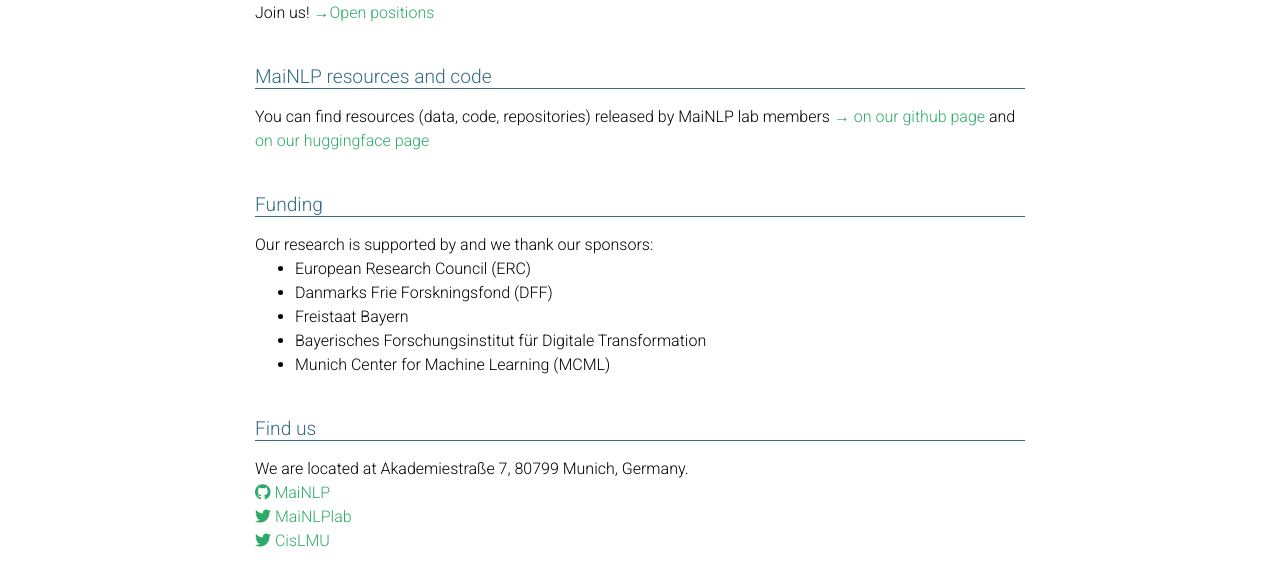
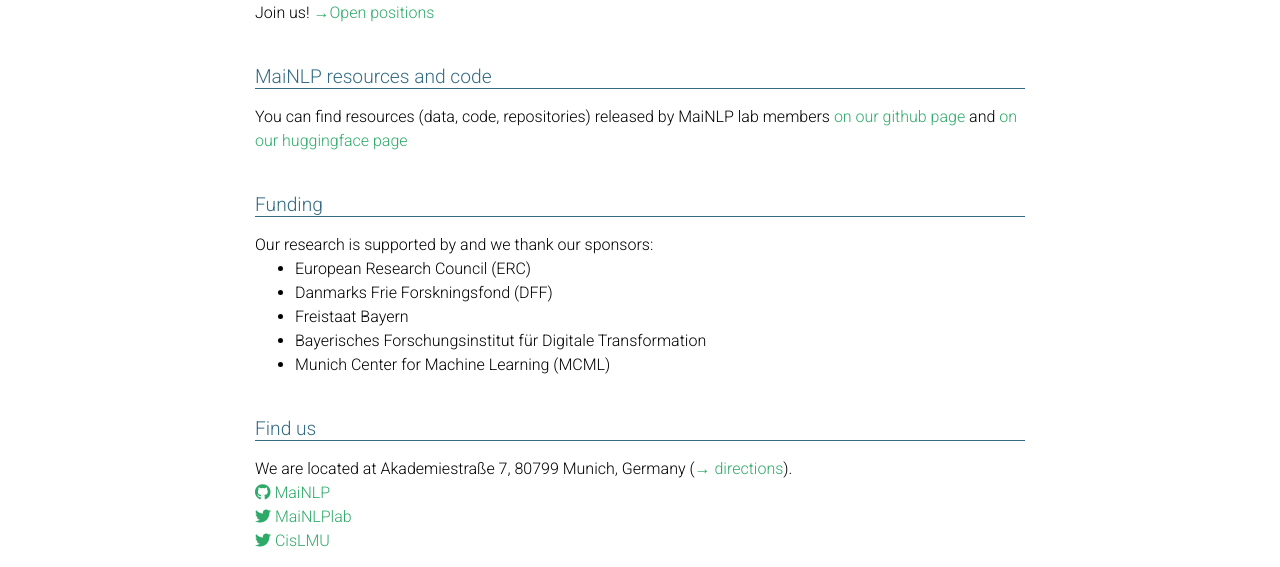
Before and after one commit to mainlp/mainlp.github.io, a Jekyll site: the page built from _pages/about.md, in a window 1280 px wide and 900 px high, scrolled down 2933 px. Shown: the part 246-813 px from the top of the window. Built offline with Jekyll 4.4.1, drawn with Linux system fonts in a browser that asks for light colours; full-size pictures stand in for the smaller copies a plugin makes; comment, search, counter and statistics services are not loaded; a style sheet for code colours, icons or effects is not loaded.

Commit message:
add link to directions on main page

```diff
--- a/_pages/about.md
+++ b/_pages/about.md
@@ -208,7 +208,7 @@ In broad terms, our aim is to make NLP models more robust, so that they can deal
   Join us! <a href="/jobs">→Open positions</a>
 
   <h2 class="category">MaiNLP resources and code</h2>
-  You can find resources (data, code, repositories) released by MaiNLP lab members <a href="https://github.com/mainlp/">→ on our github page</a> and <a href="https://huggingface.co/mainlp">on our huggingface page</a>
+  You can find resources (data, code, repositories) released by MaiNLP lab members <a href="https://github.com/mainlp/">on our github page</a> and <a href="https://huggingface.co/mainlp">on our huggingface page</a>
 
   <h2 class="category">Funding</h2>
   Our research is supported by and we thank our sponsors:
@@ -223,7 +223,7 @@ In broad terms, our aim is to make NLP models more robust, so that they can deal
  <!-- TODO <img src="MCML_Logo.jpg" alt="MCML logo"/> -->
 
   <h2 class="category">Find us</h2>
-  We are located at Akademiestraße 7, 80799 Munich, Germany.<br/>
+  We are located at Akademiestraße 7, 80799 Munich, Germany (<a href="https://mainlp.github.io/contact/">→ directions</a>).<br/>
 
   <a href="https://github.com/mainlp"><i class="fab fa-github"></i> MaiNLP</a><br/>
   <a href="https://twitter.com/MaiNLPlab"><i class="fab fa-twitter"></i> MaiNLPlab</a><br/>
```
